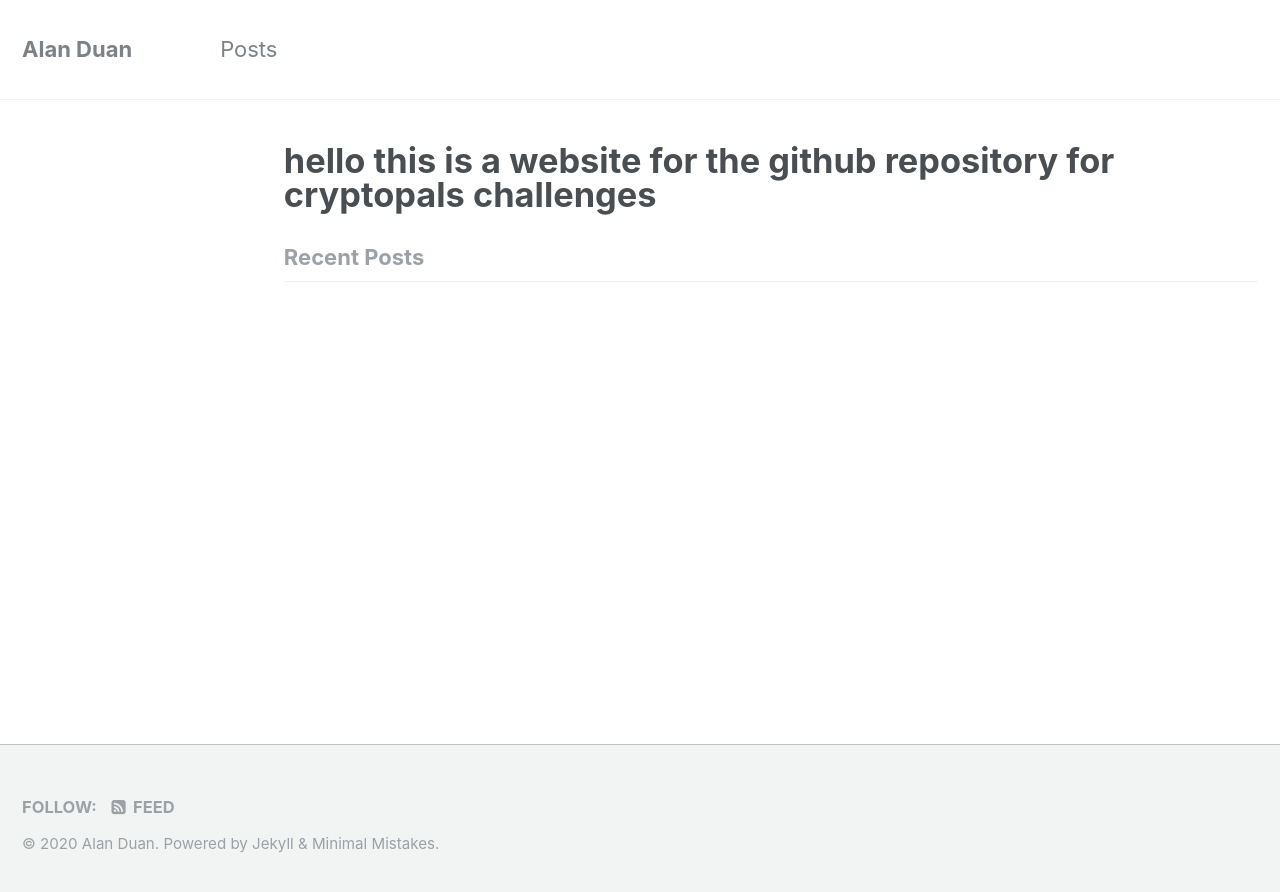
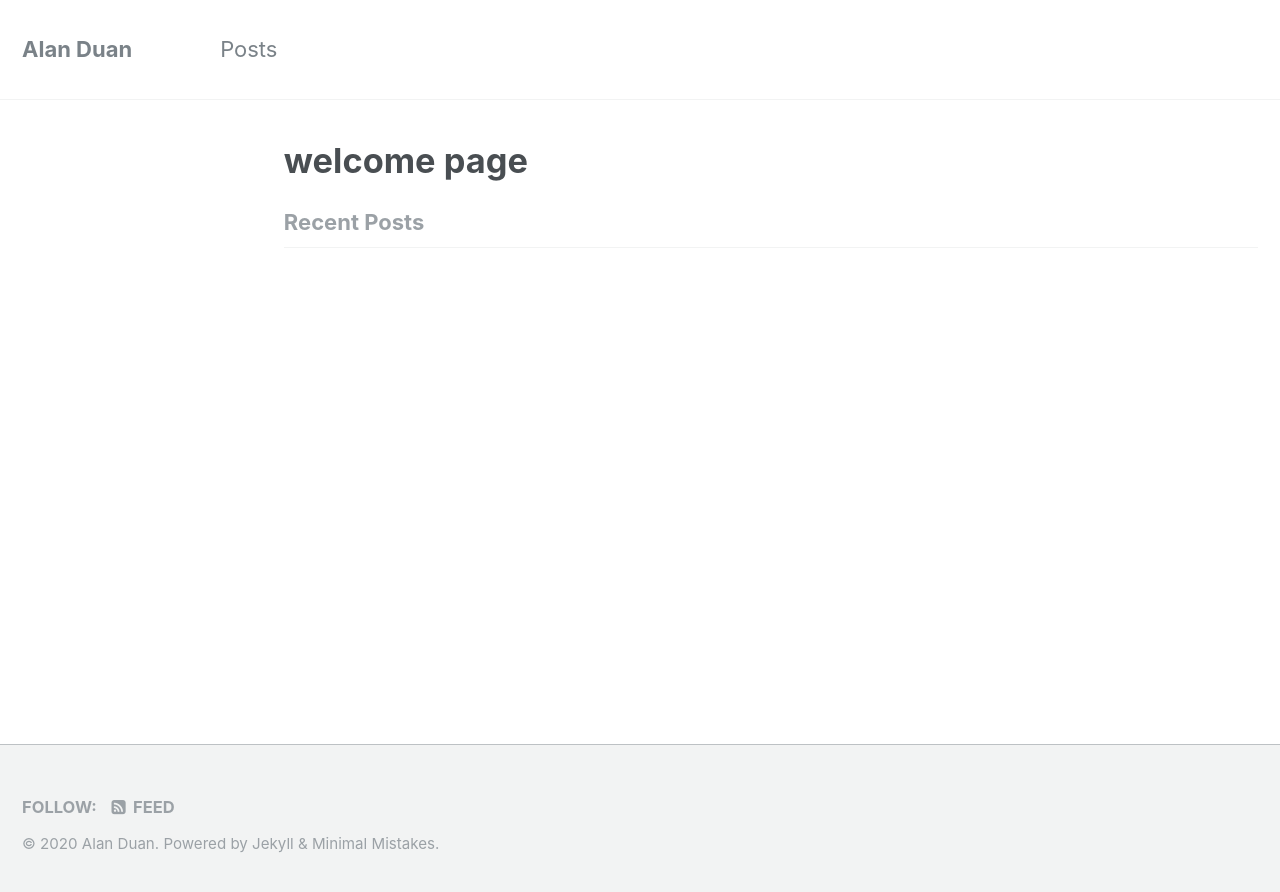
Before and after one commit to peai002/hello-world, a Jekyll site: the page built from index.md, in a window 1280 px wide. Shown: the top 892 px of the page. Built offline with Jekyll 4.4.1, drawn with Linux system fonts in a browser that asks for light colours; our own code applies the rules of GitHub Pages for plain Markdown files; the list of posts is cut into pages by our own code.

Commit message:
update welcome page!

```diff
--- a/index.md
+++ b/index.md
@@ -1,10 +1,15 @@
 ---
+title: "welcome page"
+excerpt: "welcoming you in a lovely way"
+tags:
+  - blog
+
 mathjax: true
 ---
 
-### hello this is a website for the github repository for cryptopals challenges
+# hello this is a website for the github repository for cryptopals challenges
 
-#### this is a title
+# this is a title
 
 what is going on. this is some text.
 
@@ -25,7 +30,7 @@ here is a second attempt at a list:
 
 here is a [link](https://www.google.com)
 
-#### let's try some maths!
+# let's try some maths!
 
 $$
 \begin{aligned}
```
